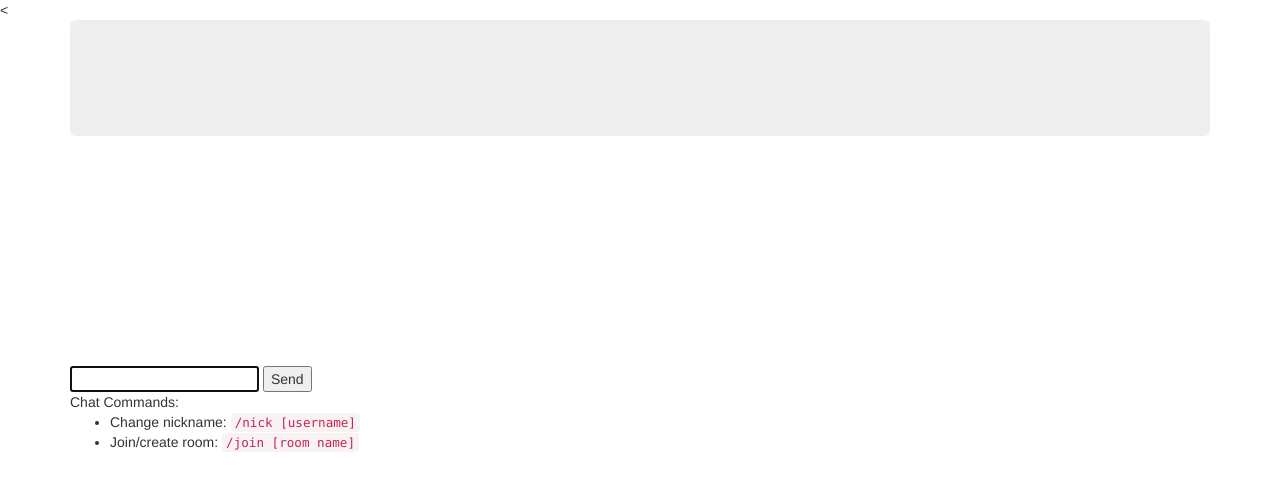
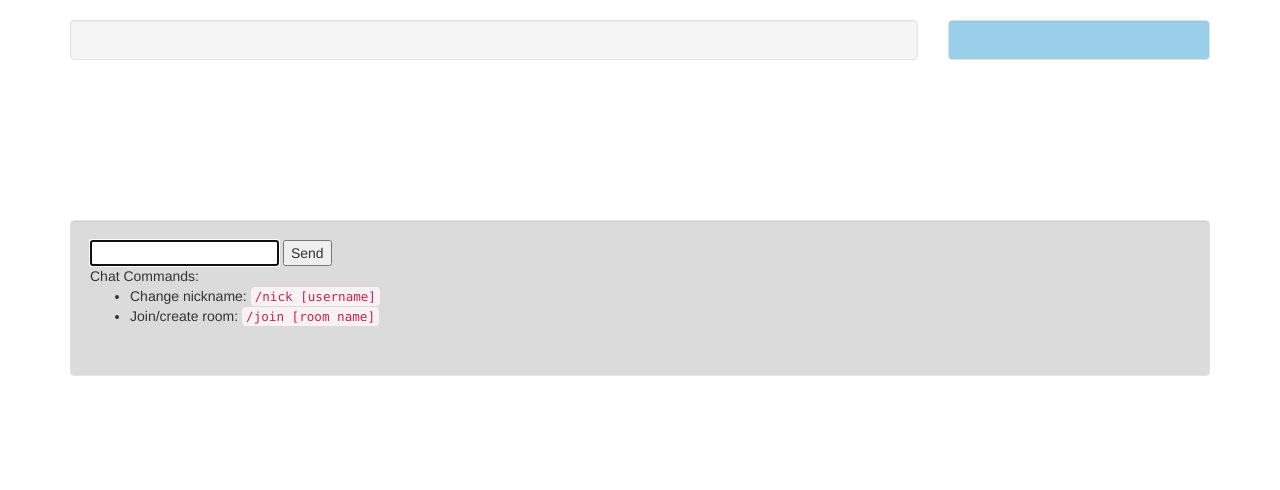
Before and after one commit to yuntinghou/nodejs_chat, a website: page public/index.html in a window 1280 px wide. Drawn offline with nearby package versions, Linux system fonts and the light colour scheme; no server answers.

Commit message:
more practice of bootstrap

```diff
--- a/public/index.html
+++ b/public/index.html
@@ -4,19 +4,24 @@
     <meta charset="UTF-8">
     <title>Chatting server</title>
     <link rel="stylesheet" href="bootstrap/dist/css/bootstrap.css">
-    <<link rel="stylesheet" href="stylesheets/my.css">
+    <link rel="stylesheet" href="stylesheets/my.css">
 </head>
 <body>
     <div id="content" class="container">
-        <div class="jumbotron"><h1 id="room"></h1></div>
+        <h1 id="room" class="text-center"></h1>
         <div class="row" style="height: 200px">
             <div class="col-md-9" style="height: 200px;overflow:auto">
+                <div class="well">
                     <div id="messages"></div>
                 </div>
-            <div class="col-md-3">
+            </div>
+            <div class="col-md-3" style="height: 200px;overflow:auto">
+                <div class="well" style="background-color: #9acfea">
                     <div id="room-list"></div>
                 </div>
             </div>
+        </div>
+        <div class="well" style="background-color: #dbdbdb">
             <div class="row">
                 <div class="col-md-12">
                     <form id="send-form">
@@ -33,6 +38,7 @@
                 </div>
             </div>
         </div>
+    </div>
     <script src="/socket.io/socket.io.js"></script>
     <script src="./javascripts/jquery.js"></script>
     <script src="./javascripts/chat.js"></script>
```
Lines whose indentation alone changed are shown as unchanged.
